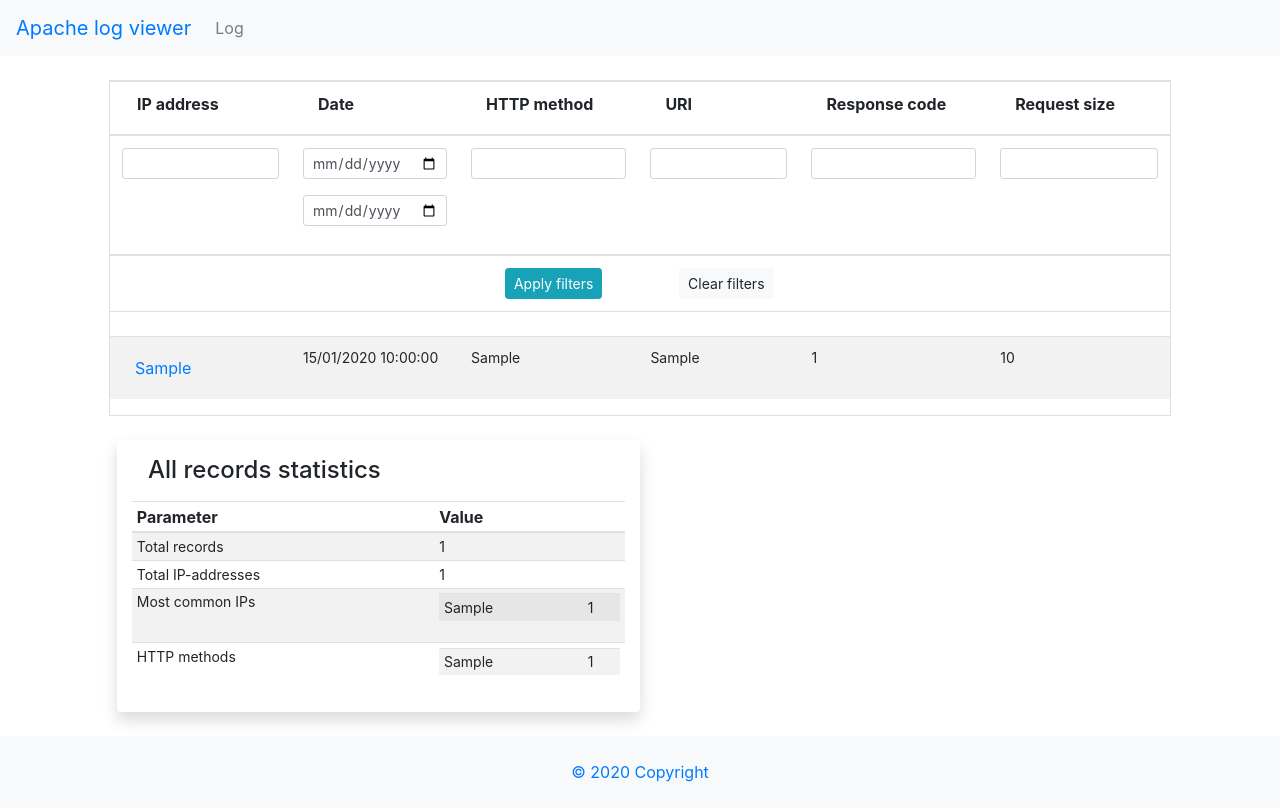
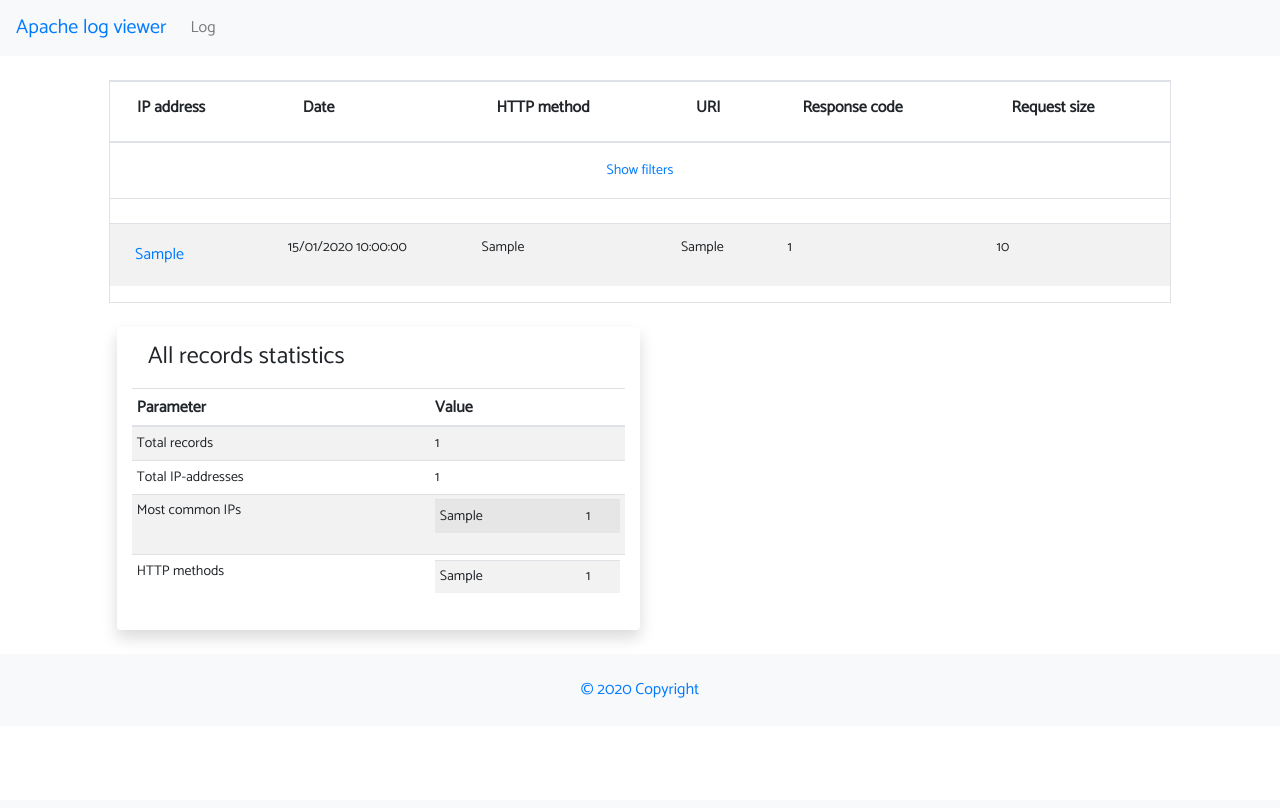
Before and after one commit to molodoj88/apache_log_viewer, a Django app: page /log/ in a window 1280 px wide. After the commit the page ends 698 px from the top, so only its background shows below. Run offline with Django 3.2, Linux system fonts and the light colour scheme; tables that the repository leaves empty hold one stand-in row (values such as "Sample post"); some libraries are stand-ins or nearby versions.

Commit message:
added show/hide filters button changed default font

```diff
--- a/app/static/css/styles.css
+++ b/app/static/css/styles.css
@@ -1,3 +1,9 @@
+@import url(https://fonts.googleapis.com/css?family=Catamaran);
+
+body {
+    font-family: 'Catamaran', sans-serif;
+}
+
 .table tbody {
     font-size: 14px;
 }
@@ -13,3 +19,7 @@
 .table thead th {
     vertical-align: top;
 }
+
+.hidden {
+    display:none;
+}
--- a/app/webui/templates/webui/index.html
+++ b/app/webui/templates/webui/index.html
@@ -102,7 +102,7 @@
                 </div>
             </th>
         </tr>
-        <tr>
+        <tr class="filter hidden">
             <th scope="col">
                 <div class="form-group">
                     <input type="search" class="form-control form-control-sm" id="inputIPaddress" name="ipaddr" value="{{ attributes.ip_address }}">
@@ -149,7 +149,7 @@
                 </div>
             </th>
         </tr>
-        <tr>
+        <tr class="filter hidden">
             <td colspan="999" style="text-align: center">
                 <div class="container">
                     <div class="row justify-content-center">
@@ -172,6 +172,25 @@
 
             </td>
         </tr>
+        <tr>
+            <td colspan="999" style="text-align: center">
+                <button type=button class="btn btn-link btn-sm show-filters" onclick="show_or_hide_filters()">Show filters</button>
+            </td>
+        </tr>
+        <script>
+            function show_or_hide_filters () {
+                let el = $(".filter");
+                let btn = $(".show-filters");
+                if (!el.is(":visible")) {
+                    el.show("slow");
+                    btn.html("Hide filters")
+                }
+                else {
+                    el.hide("slow");
+                    btn.html("Show filters")
+                }
+            }
+        </script>
         <tr>
             <td colspan="999">{% pagination_nav %}</td>
         </tr>
```
